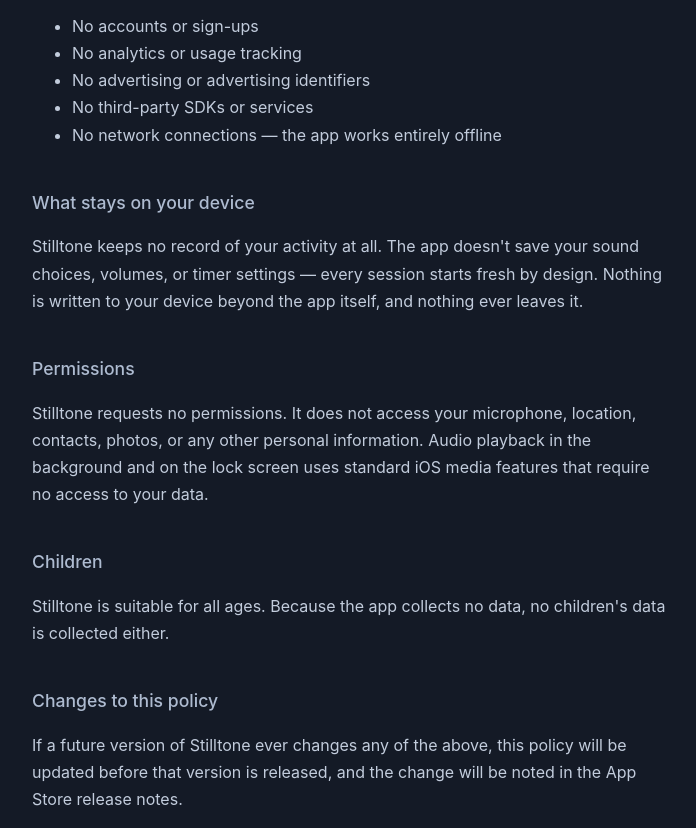
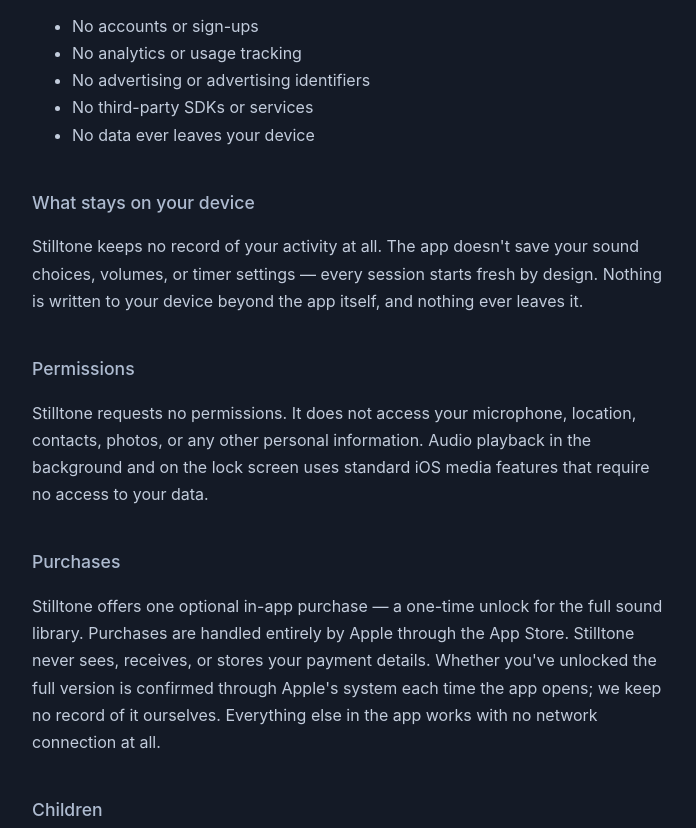
Before and after one commit to Oberonics/stilltone-site, a plain HTML site: page index.html in a window 1280 px wide. Shown: the part 348-1176 px from the top of the page, without its empty margins (288-984 px from the left). Drawn offline with Linux system fonts and the light colour scheme.

Commit message:
Add files via upload

```diff
--- a/index.html
+++ b/index.html
@@ -36,7 +36,7 @@
   <li>No analytics or usage tracking</li>
   <li>No advertising or advertising identifiers</li>
   <li>No third-party SDKs or services</li>
-  <li>No network connections — the app works entirely offline</li>
+  <li>No data ever leaves your device</li>
 </ul>
 
 <h2>What stays on your device</h2>
@@ -50,6 +50,14 @@
 location, contacts, photos, or any other personal information. Audio
 playback in the background and on the lock screen uses standard iOS
 media features that require no access to your data.</p>
+
+<h2>Purchases</h2>
+<p>Stilltone offers one optional in-app purchase — a one-time unlock for the
+full sound library. Purchases are handled entirely by Apple through the App
+Store. Stilltone never sees, receives, or stores your payment details. Whether
+you've unlocked the full version is confirmed through Apple's system each time
+the app opens; we keep no record of it ourselves. Everything else in the app
+works with no network connection at all.</p>
 
 <h2>Children</h2>
 <p>Stilltone is suitable for all ages. Because the app collects no data,
```
